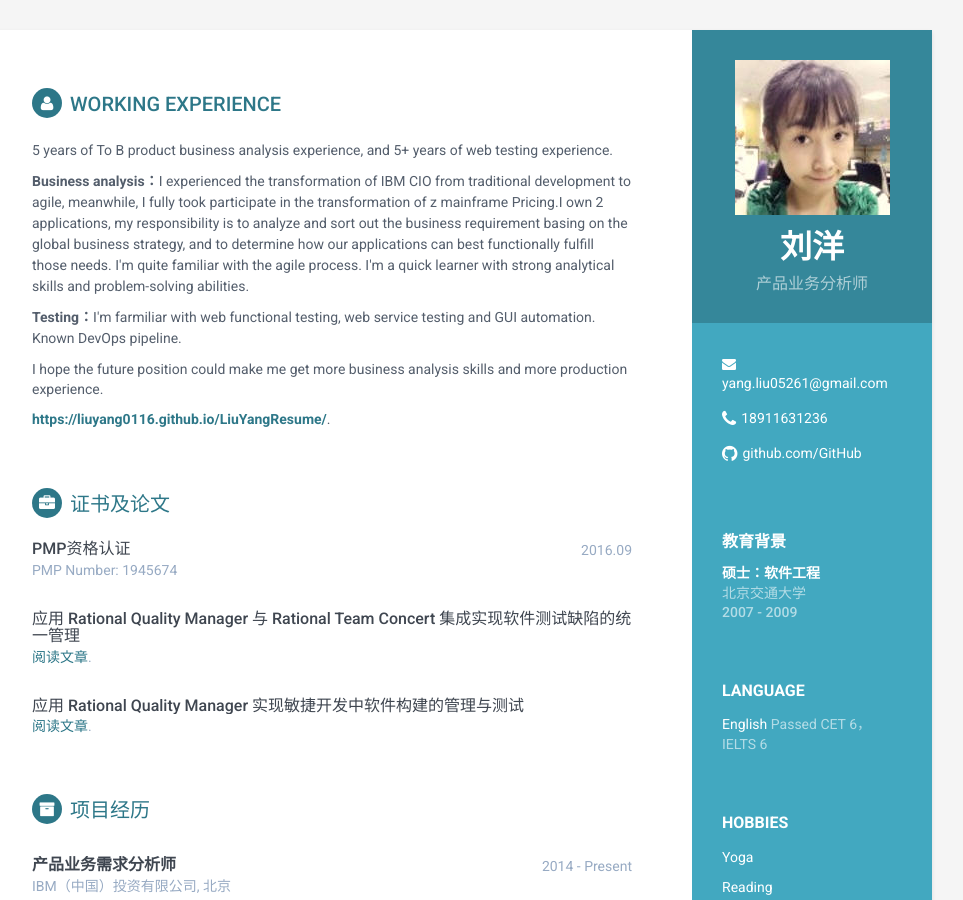
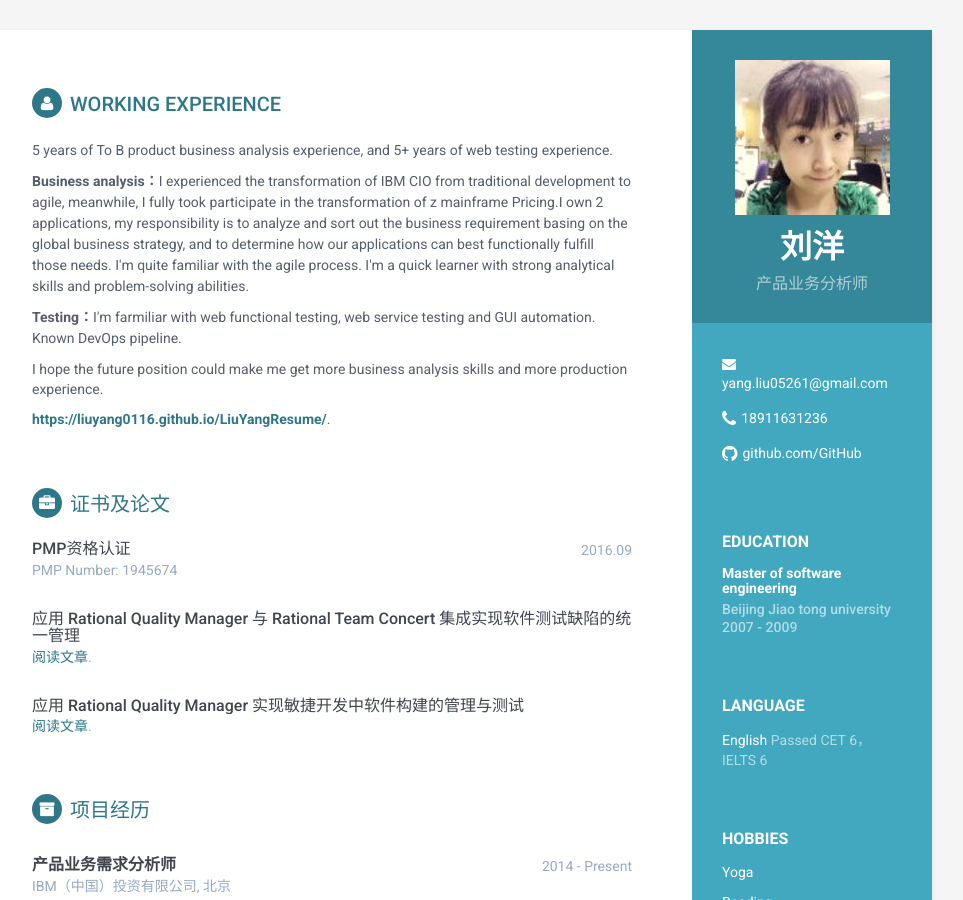
Before and after one commit to liuyang0116/LiuYangResume_EN, a Jekyll site: the page built from index.html, in a window 1280 px wide and 900 px high. Shown: the whole window, without its empty margins (188-1151 px from the left). Built offline with Jekyll 4.4.1, drawn with Linux system fonts in a browser that asks for light colours.

Commit message:
Update education.html

```diff
--- a/_includes/education.html
+++ b/_includes/education.html
@@ -1,8 +1,8 @@
  <div class="education-container container-block">
-<h2 class="container-block-title">教育背景</h2>
+<h2 class="container-block-title">Education</h2>
 <div class="item">
-    <h4 class="degree">硕士：软件工程</h4>
-    <h5 class="meta">北京交通大学</h5>
+    <h4 class="degree">Master of software engineering </h4>
+    <h5 class="meta">Beijing Jiao tong university </h5>
     <div class="time">2007 - 2009</div>
 </div><!--//item-->
 </div><!--//education-container-->
```
